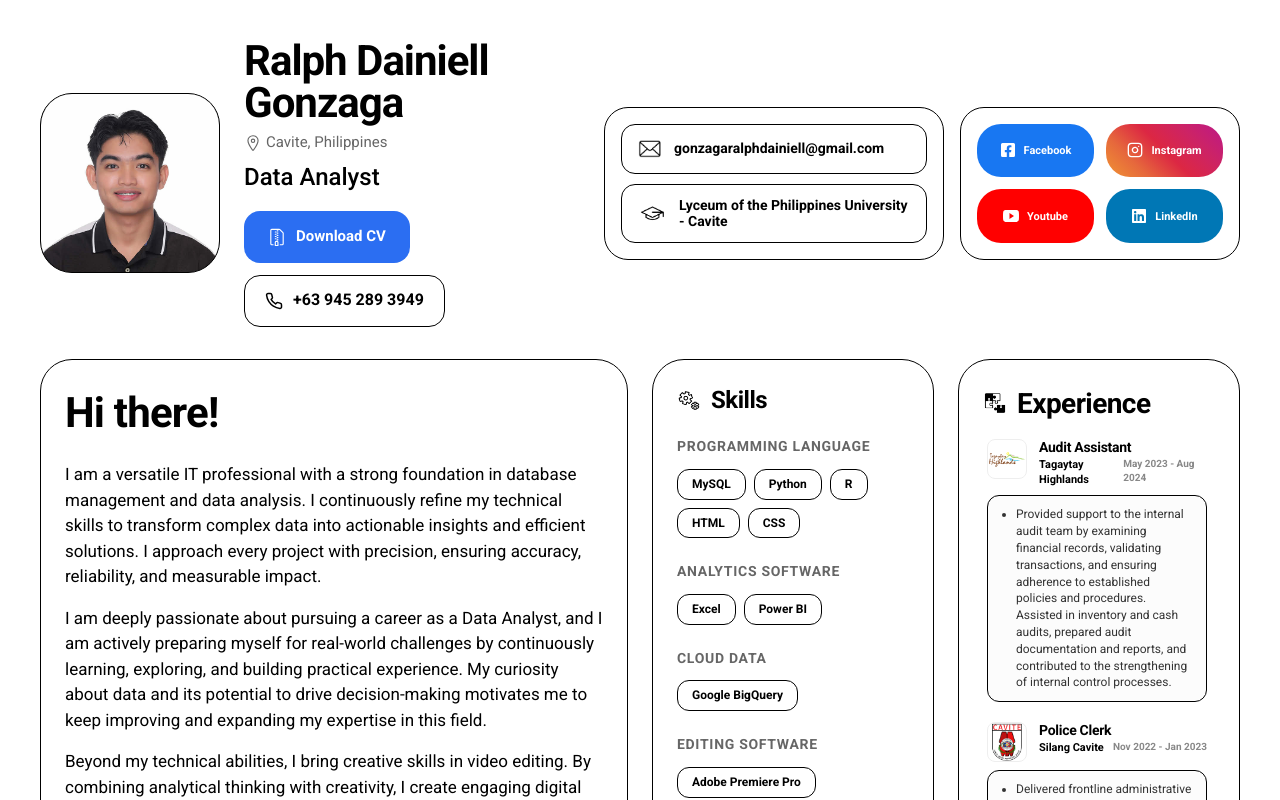
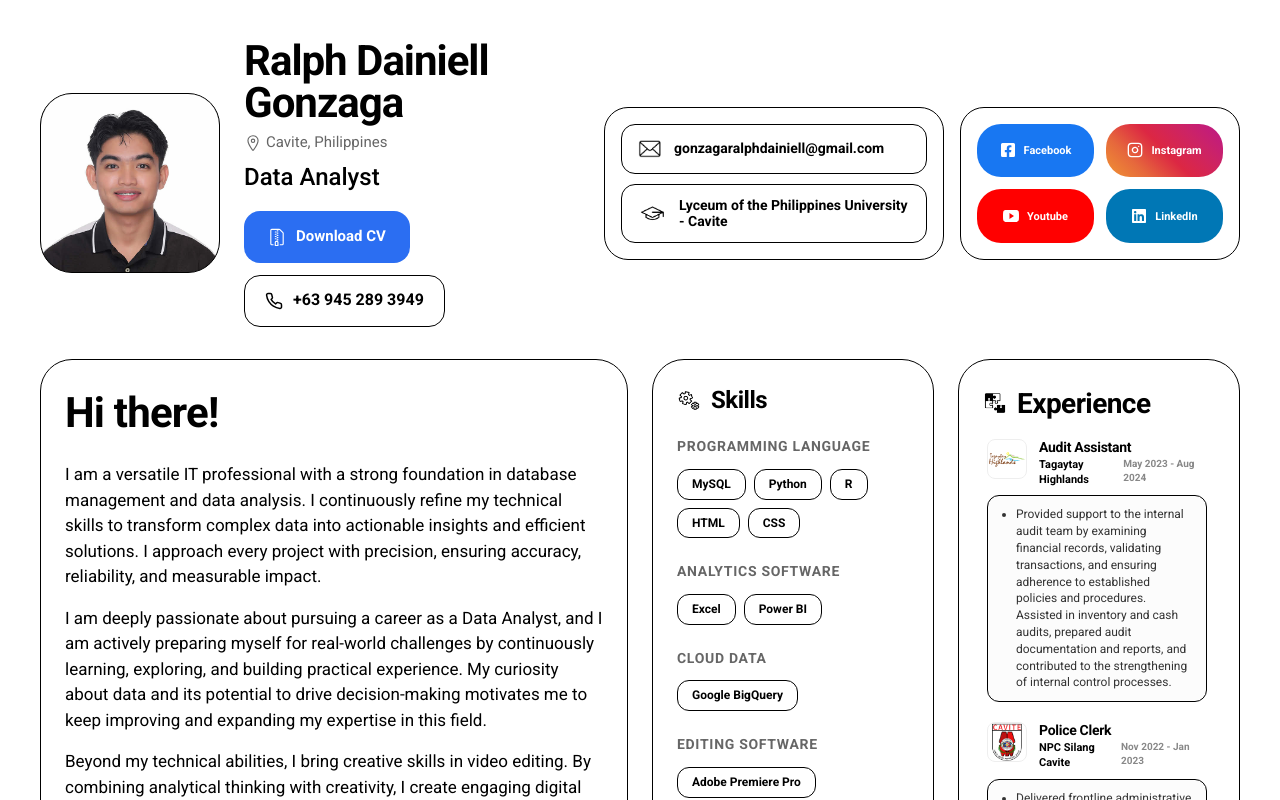
Before and after one commit to Valiantic/Ralph-Dainiell, a Next.js app: page / in a window 1280 px wide. Shown: the top 800 px of the page. Built offline with nearby package versions, Linux system fonts and the light colour scheme.

Commit message:
newAgain

```diff
--- a/app/constants/portfolio.ts
+++ b/app/constants/portfolio.ts
@@ -51,7 +51,7 @@ export const PORTFOLIO_DATA: PortfolioData = {
         {
             id: "2",
             role: "Police Clerk",
-            company: "Silang Cavite",
+            company: "NPC Silang Cavite",
             duration: "Nov 2022 - Jan 2023",
             description: ["Delivered frontline administrative support for police clearance services by assisting citizens with registration and application processing. Managed payment collection, verified applicant information, and conducted biometric data capture. Ensured accurate record keeping, proper documentation, and efficient processing of police clearance requests in accordance with standard procedures."],
             logo: "/Images/experience/police.png"
```
